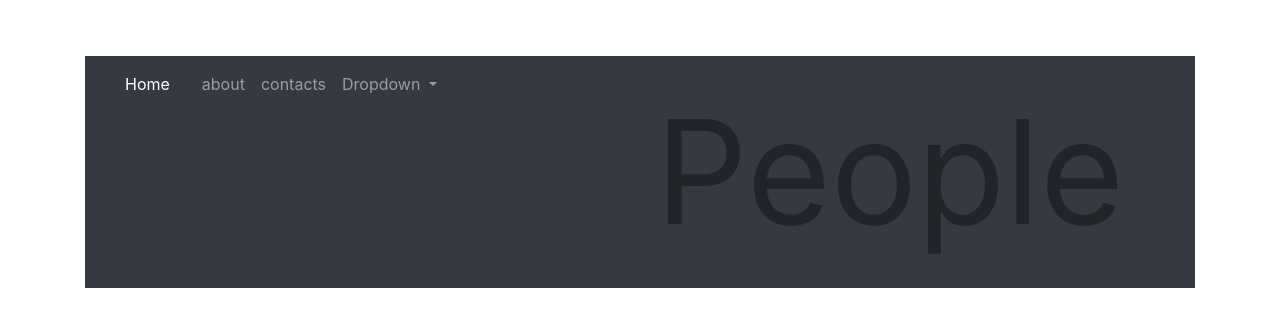
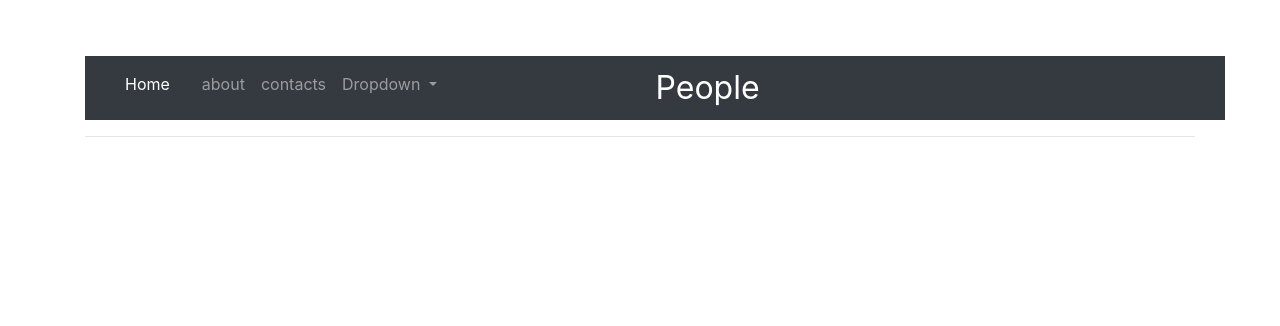
Before and after one commit to LeonardoMarquez/LeonardoMarquez2.github.io, a plain HTML site: page index.html in a window 1280 px wide. Drawn offline with nearby package versions, Linux system fonts and the light colour scheme; files that its build step writes are made by us from their sources.

Commit message:
css moved and html added

```diff
--- a/index.html
+++ b/index.html
@@ -52,12 +52,23 @@
               </div>
             </li>
           </ul>
-          <div class = "col align-self-end fontsize">
+          <div class = "col align-self-end fontsize white">
             People
           </div>
         </div>
             </nav>
           </div>
+          <div class = "row">
+              <div class = "col col-8 bg-dark"></div>
+          </div>
+    </div>
+    <hr class = "Blue">
+    <div class = "container">
+      <div class = "row">
+          <div class = " col col-8 dark">
+
+          </div>
+      </div>
     </div>
     <!-- Optional JavaScript; choose one of the two! -->
 
--- a/css/styles.css
+++ b/styles.css
@@ -3,6 +3,7 @@ body {
     padding-left: 0%;
     margin: 0%;
     border: 0%;
+
 }
 h1 {
     color: white;
@@ -18,6 +19,12 @@ h1 {
 
 }
 .fontsize {
-    font-size: 900%;
-
+    font-size: 200%;
 }
+.white {
+    color: white;
+}
+.blue {
+background-color: rgb(64, 64, 235);
+color: rgb(64, 64, 235);
+}
```
